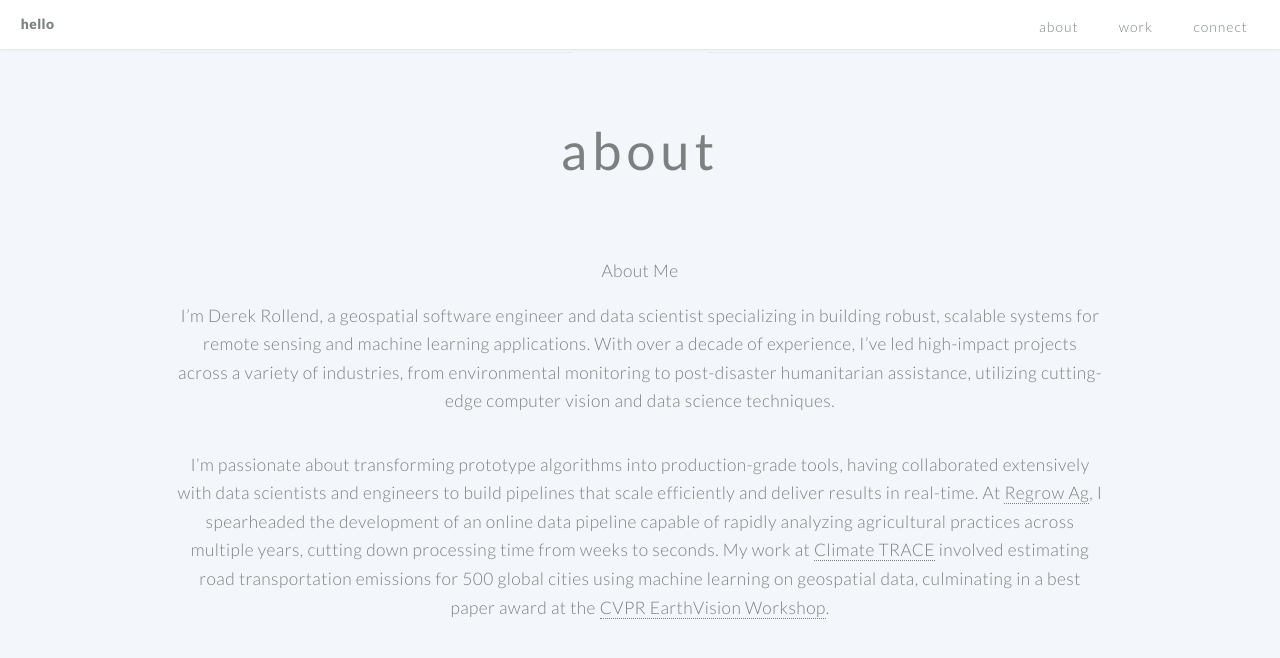
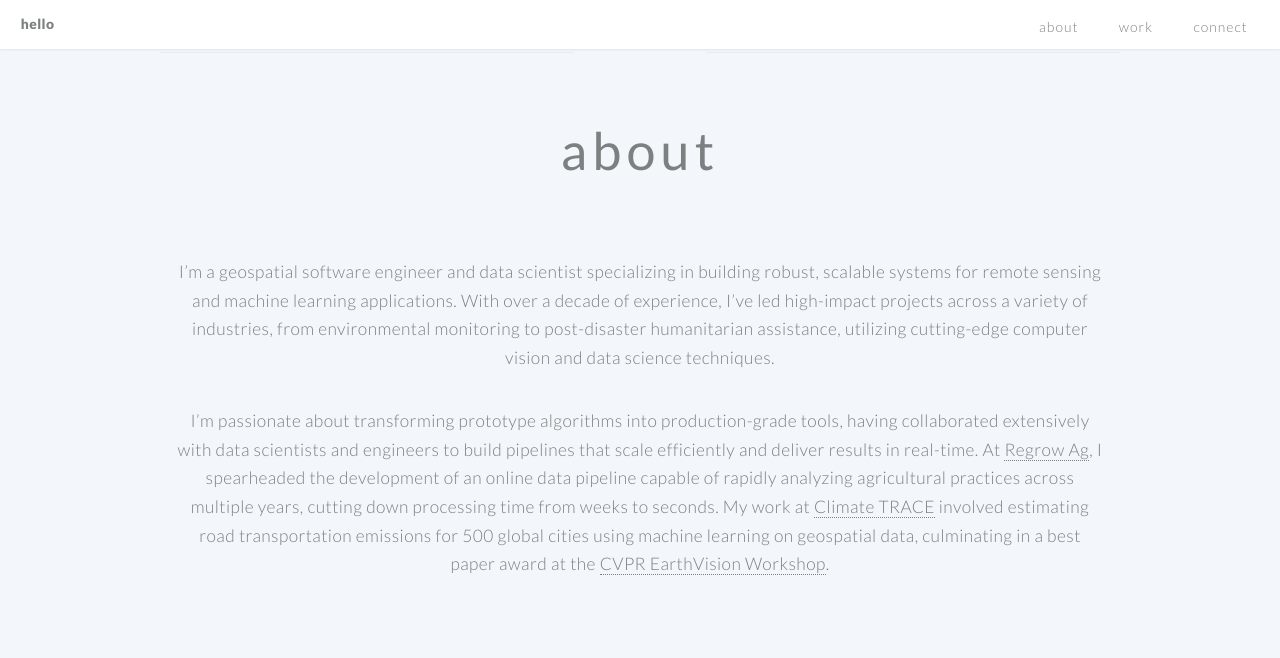
Before and after one commit to derekrollend/derekrollend.github.io, a Jekyll site: the page built from index.md, in a window 1280 px wide and 900 px high, scrolled down 611 px. Shown: the top 658 px of the window. Built offline with Jekyll 4.4.1, drawn with Linux system fonts in a browser that asks for light colours.

```diff
--- a/index.md
+++ b/index.md
@@ -40,9 +40,8 @@ cta_button_label: contact # the label on the button
 
 ---
 [//]: # (write a bit about yourself here)
-# About Me
 
-I’m Derek Rollend, a geospatial software engineer and data scientist specializing in building robust, scalable systems for remote sensing and machine learning applications. With over a decade of experience, I’ve led high-impact projects across a variety of industries, from environmental monitoring to post-disaster humanitarian assistance, utilizing cutting-edge computer vision and data science techniques.
+I’m a geospatial software engineer and data scientist specializing in building robust, scalable systems for remote sensing and machine learning applications. With over a decade of experience, I’ve led high-impact projects across a variety of industries, from environmental monitoring to post-disaster humanitarian assistance, utilizing cutting-edge computer vision and data science techniques.
 
 I’m passionate about transforming prototype algorithms into production-grade tools, having collaborated extensively with data scientists and engineers to build pipelines that scale efficiently and deliver results in real-time. At [Regrow Ag](https://www.regrow.ag), I spearheaded the development of an online data pipeline capable of rapidly analyzing agricultural practices across multiple years, cutting down processing time from weeks to seconds. My work at [Climate TRACE](https://www.climatetrace.org) involved estimating road transportation emissions for 500 global cities using machine learning on geospatial data, culminating in a best paper award at the [CVPR EarthVision Workshop](https://openaccess.thecvf.com/content/CVPR2021W/EarthVision/papers/Mukherjee_Towards_Indirect_Top-Down_Road_Transport_Emissions_Estimation_CVPRW_2021_paper.pdf).
 
```
Also changed, not shown: images/background_new.jpg.
